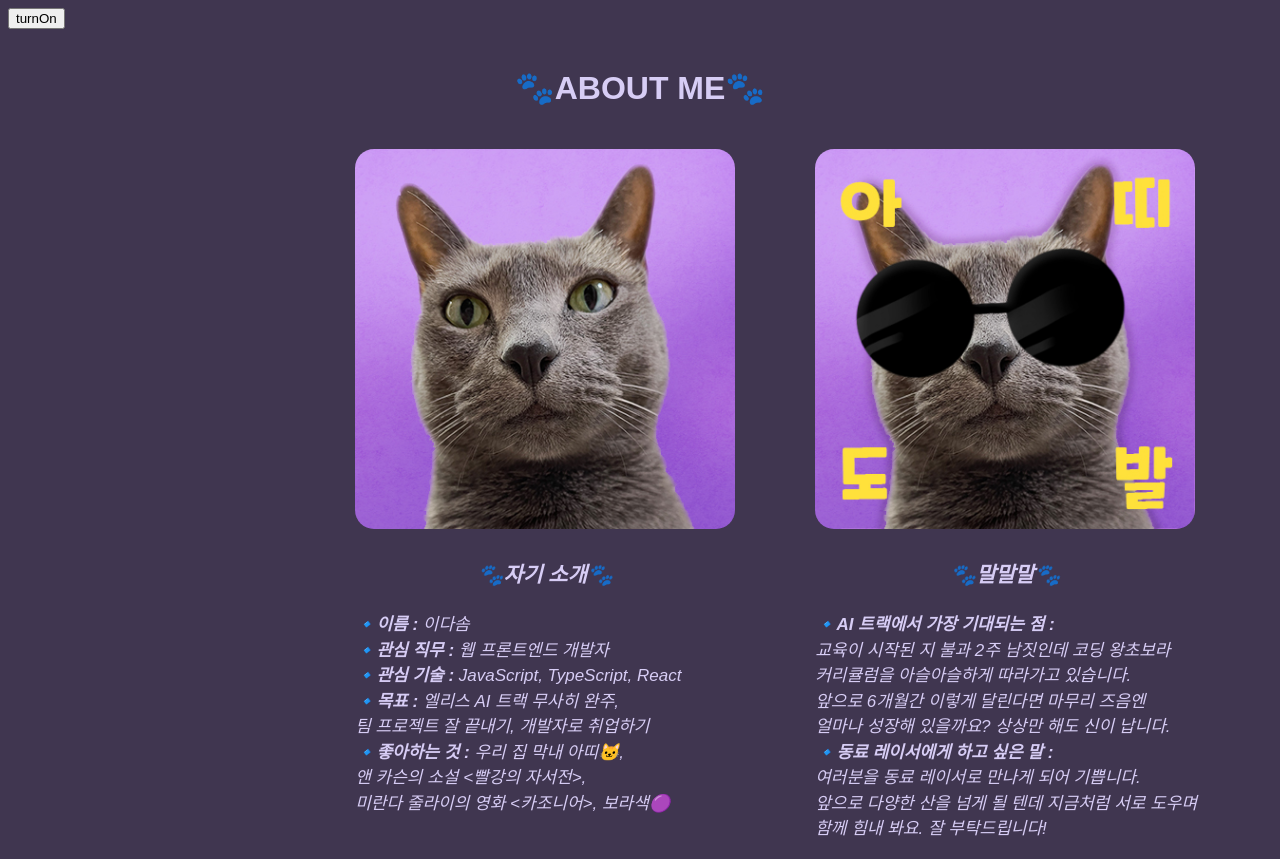
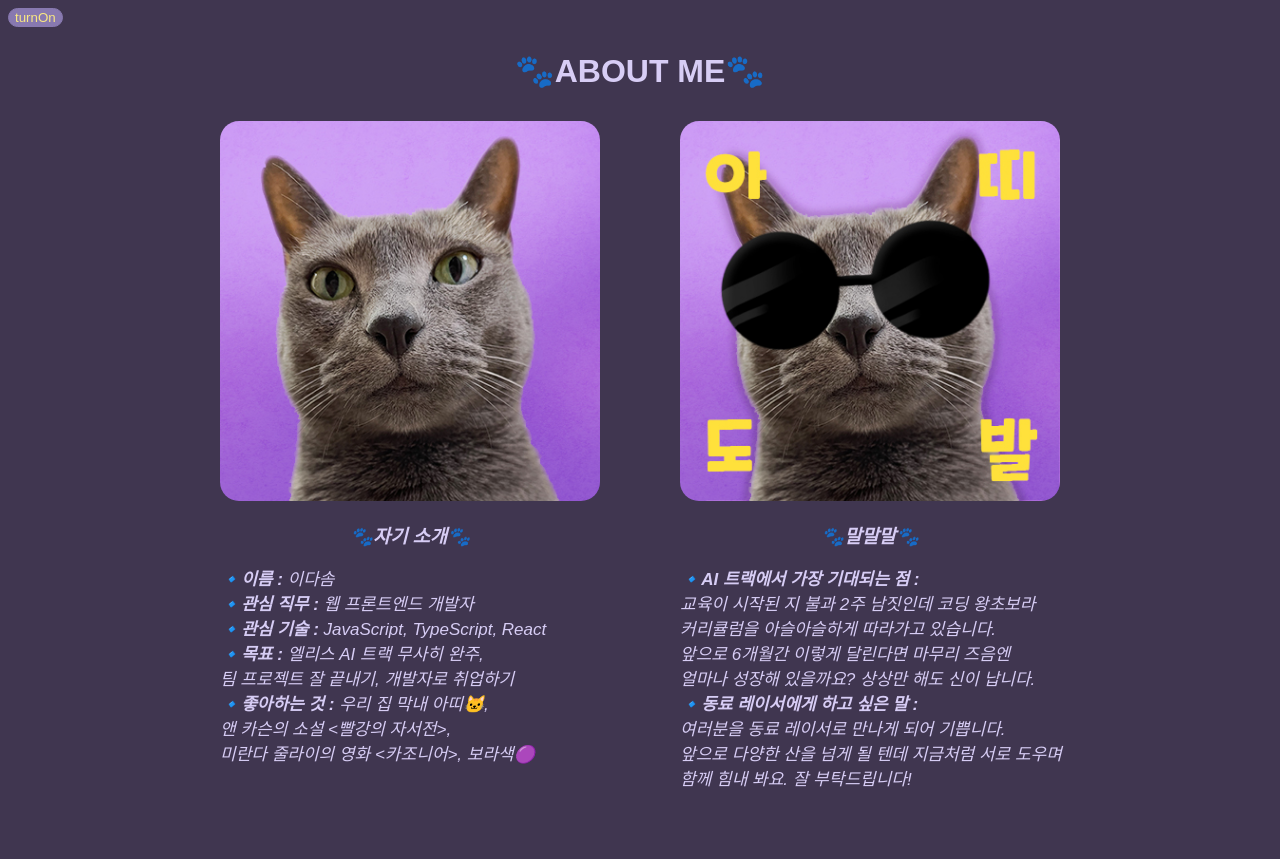
Before and after one commit to 94lfnv/test1_about_me, a plain HTML site: page index.html in a window 1280 px wide. Both pictures are taken after a click on the button "turnOff". After the commit the page ends 815 px from the top, so only its background shows below. Drawn offline with Linux system fonts and the light colour scheme; a web font is replaced by a local one.

Commit message:
I did it!

```diff
--- a/index.html
+++ b/index.html
@@ -9,26 +9,7 @@
     <link href="//font.elice.io/EliceDigitalBaeum.css" rel="stylesheet" />
   </head>
   <body>
-    <input
-      type="button"
-      value="turnOff"
-      class="button"
-      onclick="
-  if (this.value === 'turnOff') {
-    document.querySelector('html').style.backgroundColor = '#403650';
-    document.querySelector('body').style.backgroundColor = '#403650';
-    document.querySelector('body').style.color='#D7CDF5'
-    document.querySelector('p').style.color='#D7CDF5';
-    this.value = 'turnOn'
-  } else {
-    document.querySelector('html').style.backgroundColor = '#D7CDF5';
-    document.querySelector('body').style.backgroundColor = '#D7CDF5';
-    document.querySelector('body').style.color='#403650'
-    document.querySelector('p').style.color='#403650';
-    this.value = 'turnOff'
-  }
-"
-    />
+    <input type="button" value="turnOff" class="button" />
     <main>
       <h1>🐾ABOUT ME🐾</h1>
       <div class="bigBox">
@@ -67,4 +48,5 @@
       </div>
     </main>
   </body>
+  <script src="script.js"></script>
 </html>
--- /dev/null
+++ b/script.js
@@ -0,0 +1,23 @@
+const btn = document.querySelector(".button");
+
+function clickBtn() {
+  if (this.value === "turnOff") {
+    document.querySelector("html").style.backgroundColor = "#403650";
+    document.querySelector("body").style.backgroundColor = "#403650";
+    document.querySelector(".button").style.backgroundColor = "#8879B0";
+    document.querySelector("body").style.color = "#D7CDF5";
+    document.querySelector("p").style.color = "#D7CDF5";
+    document.querySelector(".button").style.color = "#f9e882";
+    this.value = "turnOn";
+  } else {
+    document.querySelector("html").style.backgroundColor = "#D7CDF5";
+    document.querySelector("body").style.backgroundColor = "#D7CDF5";
+    document.querySelector(".button").style.backgroundColor = "#f9e882";
+    document.querySelector("body").style.color = "#403650";
+    document.querySelector("p").style.color = "#403650";
+    document.querySelector(".button").style.color = "#8879B0";
+    this.value = "turnOff";
+  }
+}
+
+btn.addEventListener("click", clickBtn);
--- a/style.css
+++ b/style.css
@@ -3,46 +3,51 @@ html, body {
   background-color: #D7CDF5;
 }
 
+.button {
+  background-color: #f9e882;
+  border-radius: 10px;
+  color: #8879B0;
+  border: solid 1px #8879B0;
+}
+
 h1 {
   text-align: center;
-  margin-top: 40px;
+  margin-top: 25px;
+  margin-bottom: 15px;
+}
+
+h3 {
+  text-align: center;
+  margin-bottom: 0;
+  padding-bottom: 0px;
 }
 
 .attie {
   display: block;
-  padding-top: 5px;
   font-weight: 400;
-  font-size: 18px;
-  line-height: 1.5;
   font-style: italic;
 }
 
 .aboutMe_img {
   display: block;
   margin: 2vh 5vh;
-  margin-bottom: 30px;
+  margin-bottom: 20px;
   border-radius: 5%;
   max-width: 380px;
 }
 
 .aboutMe_text {
   font-size: 17px;
+  padding-top: 0px;
+  padding-left: 40px;
 }
 
 .bigBox {
   display: flex;
+  justify-content: center;
 }
 
 .aboutMe {
   display: inline-flex;
-  position: absolute;
-  padding-left: 24%;
+  flex-wrap: wrap;
 }
-
-h3 {
-  text-align: center;
-}
-
-p{
-  padding-left: 40px;
-}
```
